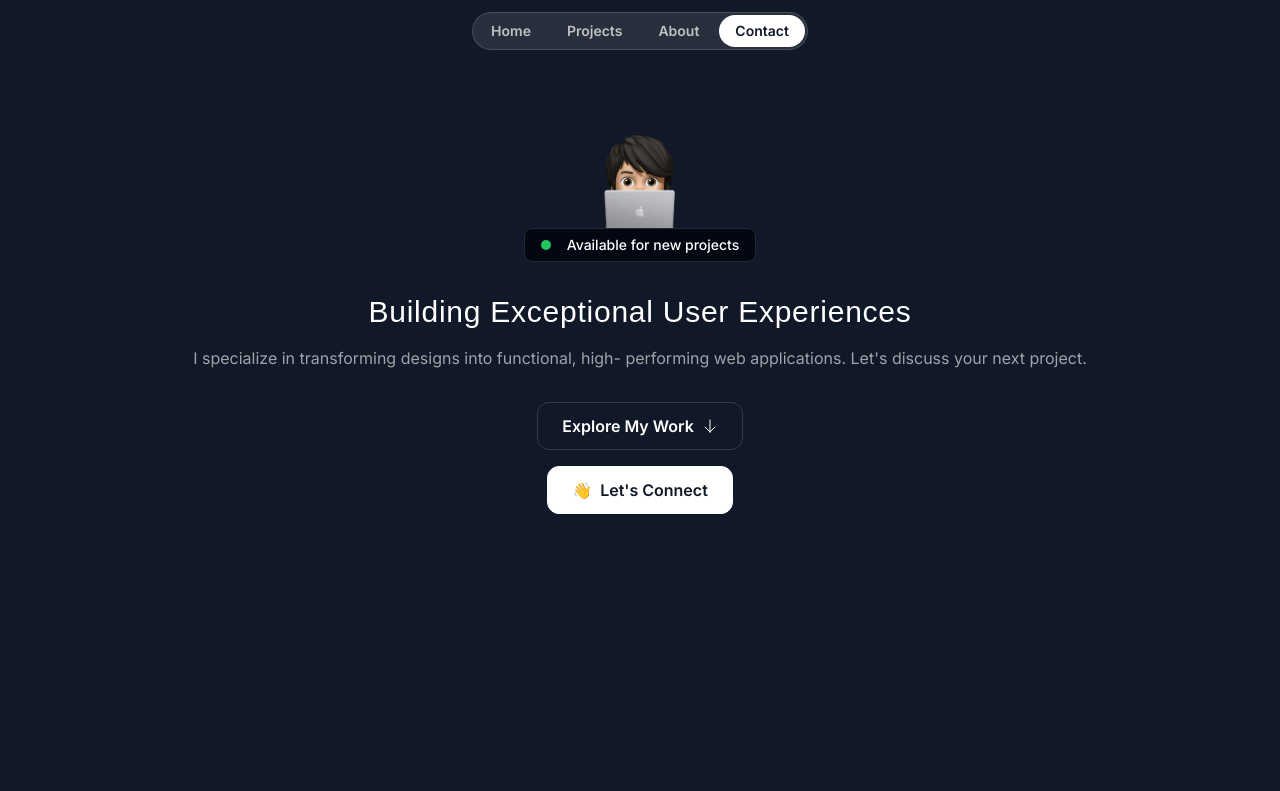
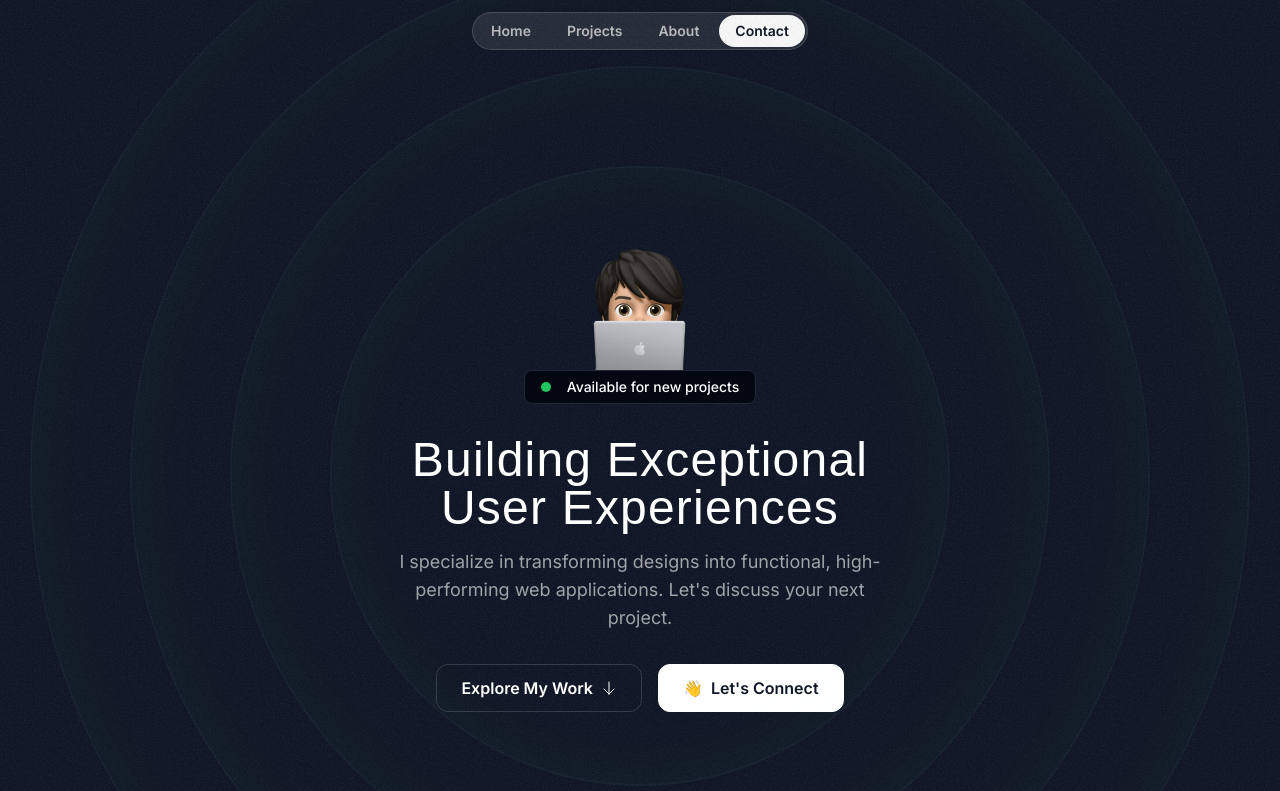
Before and after one commit to albinjoby/Portfolio, a Next.js app: page / in a window 1280 px wide. Shown: the top 791 px of the page. Built offline with nearby package versions, Linux system fonts and the light colour scheme; a web font is replaced by a local one.

Commit message:
added rings and media queries

```diff
--- a/src/app/globals.css
+++ b/src/app/globals.css
@@ -6,4 +6,8 @@
     .nav-item {
         @apply px-4 py-1.5 rounded-full text-white/70 text-sm font-semibold hover:bg-white/10 hover:text-white transition duration-300;
     }
+
+    .hero-ring{
+        @apply absolute inset-0 border-2 top-1/2 left-1/2 -translate-x-1/2 -translate-y-1/2 rounded-full border-emerald-300/5 shadow-[0_0_80px_inset] shadow-green-300/5;
+    }
 }
--- a/src/sections/Hero.tsx
+++ b/src/sections/Hero.tsx
@@ -1,15 +1,24 @@
 import memojiImage from "@/assets/images/memoji-computer.png";
+import Image from "next/image";
 import ArrowDown from "@/assets/icons/arrow-down.svg"
-import Image from "next/image";
+import grainImage from "@/assets/images/grain.jpg"
 
 export const HeroSection = () => {
   return (
-    <div className="py-32">
+    <div className="py-32 md:py-48 lg:py-60 relative z-0">
+      <div
+        className="absolute inset-0 -z-30 opacity-5"
+        style={{ backgroundImage: `url(${grainImage.src})` }}
+      ></div>
+      <div className="size-[620px] hero-ring"></div>
+      <div className="size-[820px] hero-ring"></div>
+      <div className="size-[1020px] hero-ring"></div>
+      <div className="size-[1220px] hero-ring"></div>
       <div className="container">
         <div className="flex flex-col items-center">
           <Image
             src={memojiImage}
-            className="size-[100px]"
+            className="size-[100px] md:size-[110px] lg:size-[130px]"
             alt="person peaking from behind the laptop"
           />
           <div className="bg-gray-950 border border-gray-800 px-4 py-1.5 inline-flex items-center gap-4 rounded-lg">
@@ -19,14 +28,16 @@
             </div>
           </div>
         </div>
-        <h1 className="font-serif text-3xl text-center mt-8 tracking-wide">
-          Building Exceptional User Experiences
-        </h1>
-        <p className="mt-4 text-center text-white/60">
-          I specialize in transforming designs into functional, high- performing
-          web applications. Let's discuss your next project.
-        </p>
-        <div className="flex flex-col items-center mt-8 gap-4">
+        <div className="max-w-lg mx-auto">
+          <h1 className="font-serif text-3xl text-center md:text-5xl mt-8 tracking-wide">
+            Building Exceptional User Experiences
+          </h1>
+          <p className="mt-4 text-center text-white/60 md:text-lg">
+            I specialize in transforming designs into functional, high-
+            performing web applications. Let's discuss your next project.
+          </p>
+        </div>
+        <div className="flex flex-col md:flex-row justify-center items-center mt-8 gap-4">
           <button className="inline-flex items-center gap-2 border border-white/15 px-6 h-12 rounded-xl">
             <span className="font-semibold">Explore My Work</span>
             <ArrowDown className="size-4" />
```
